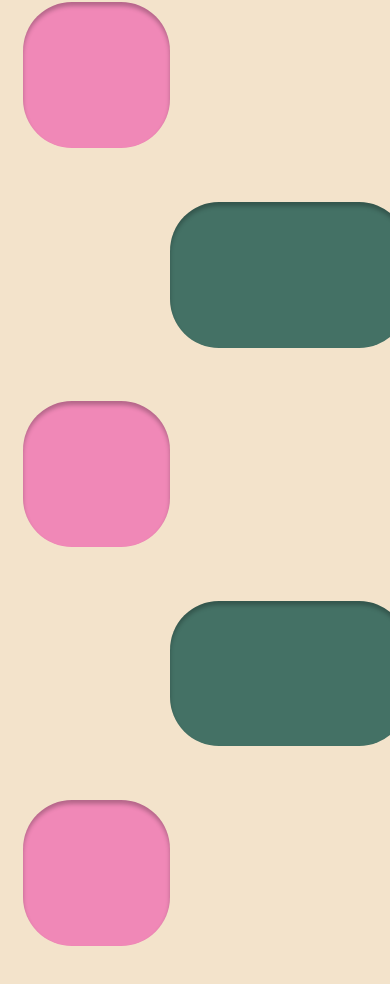
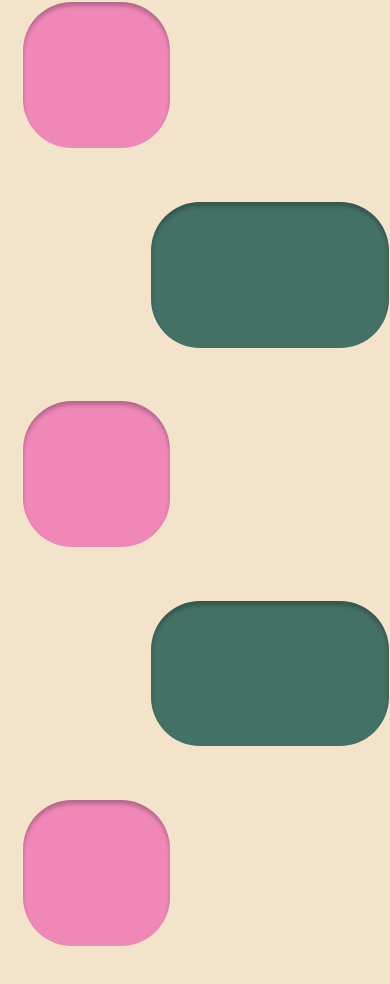
Before and after one commit to inkariyadi/wowmen_group, a Next.js app: page / in a window 390 px wide. Shown: the part 2132-3116 px from the top of the page. Built offline with nearby package versions, Linux system fonts and the light colour scheme.

Commit message:
more for homepage

```diff
--- a/styles/pages/homepage.scss
+++ b/styles/pages/homepage.scss
@@ -279,6 +279,14 @@
             @media screen and (max-width: 480px) {
                 flex-direction: row;
             }
+            &-items:nth-child(2){
+                @media screen and (max-width: 480px) {
+                    margin-left: -5vw;
+                }
+                @media screen and (max-width: 380px) {
+                    margin-left: -15vw;
+                }
+            }
             &-items{
                 display: flex;
                 flex-wrap: wrap;
@@ -289,7 +297,7 @@
                     row-gap: 30vh;
                 }
                 @media screen and (max-width: 380px) {
-                    row-gap: 20vh;
+                    row-gap: 25vh;
                 }
             }
         }
```
